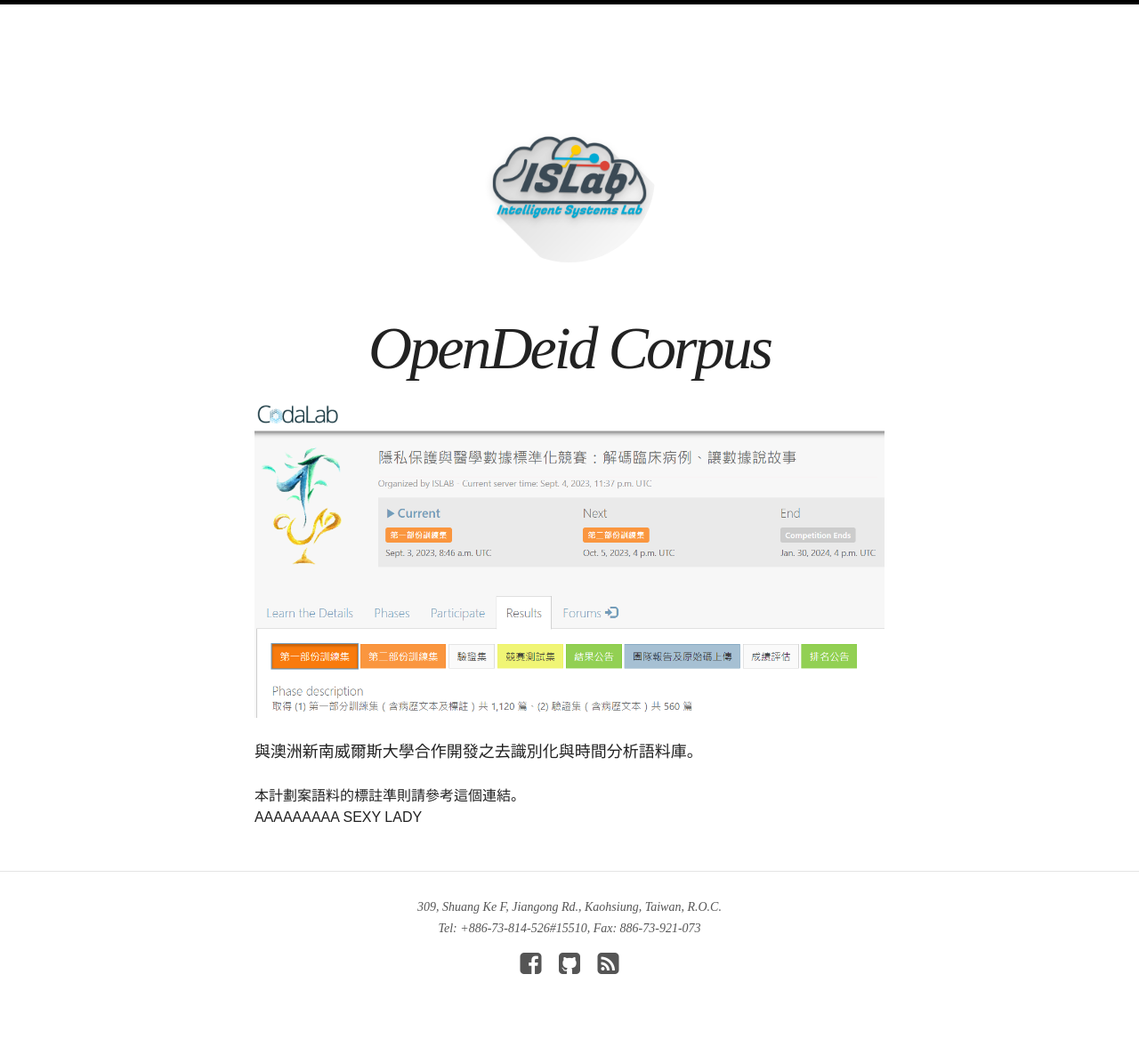
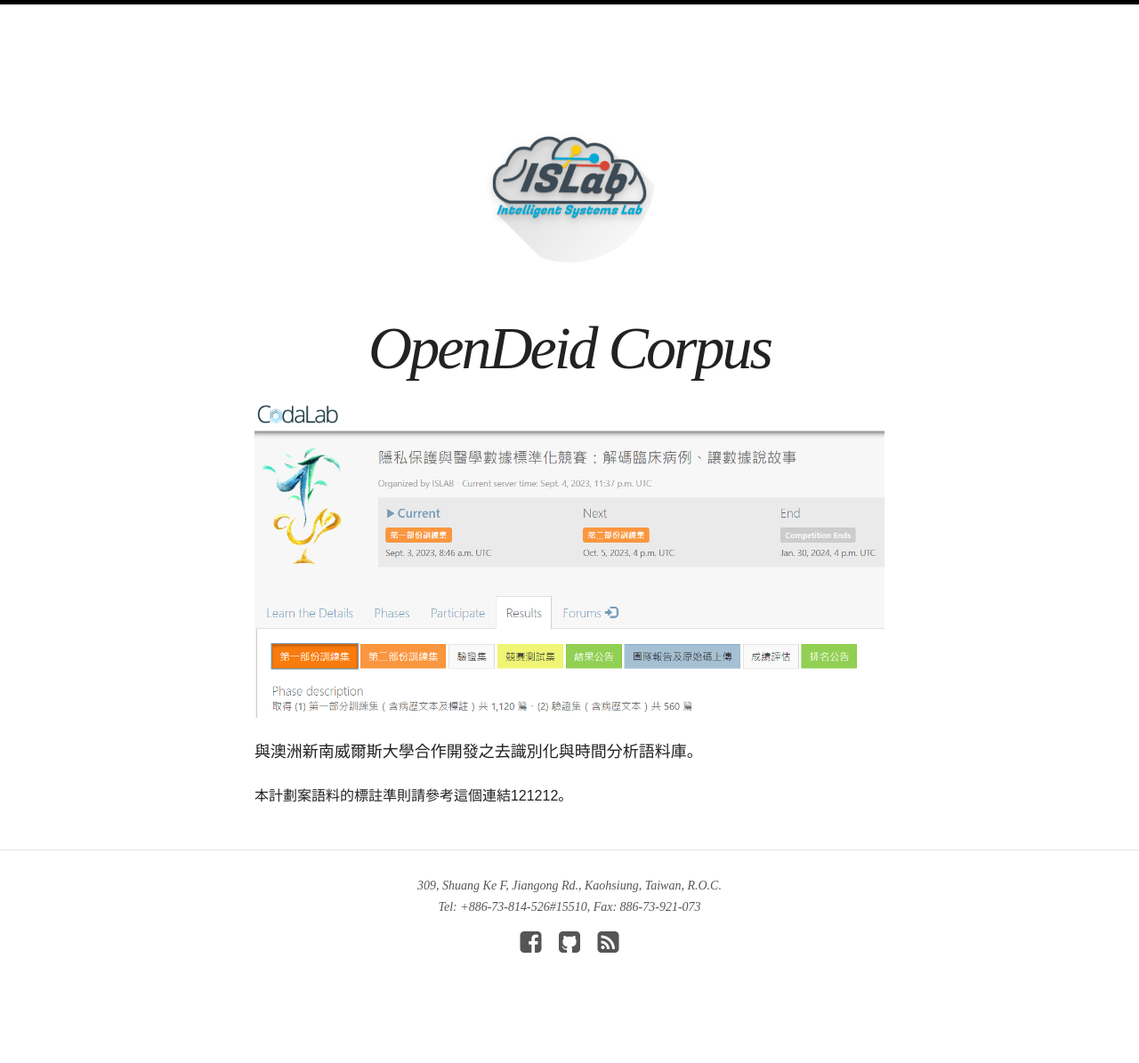
Before and after one commit to nkustislab/nkustislab.github.io, a Jekyll site: the page built from _posts/project/2023-04-01-opendeid.markdown, in a window 1280 px wide. Shown: the whole page at 89% size. Built offline with Jekyll 4.4.1, drawn with Linux system fonts in a browser that asks for light colours; nearby versions of some CDN libraries; after the commit the page ends 1171 px from its top, so only the background shows below that.

Commit message:
Update 2023-04-01-opendeid.markdown

```diff
--- a/_posts/project/2023-04-01-opendeid.markdown
+++ b/_posts/project/2023-04-01-opendeid.markdown
@@ -15,5 +15,5 @@ client: MOU
 category: Clinical Natural Language Processing
 categories: active_project
 description: <p>與澳洲新南威爾斯大學合作開發之去識別化與時間分析語料庫。</p>
-post: 本計劃案語料的標註準則請參考<a href="/docs/project/aicup/guideline.pdf" target="_blank">這個</a>連結。<br>AAAAAAAAA SEXY LADY
+post: 本計劃案語料的標註準則請參考<a href="/docs/project/aicup/guideline.pdf" target="_blank">這個</a>連結121212。
 ---
```
